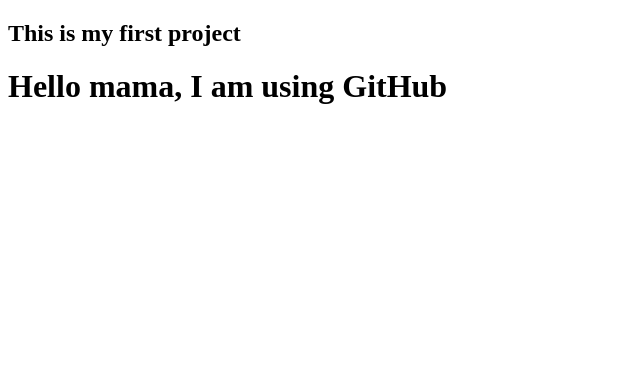
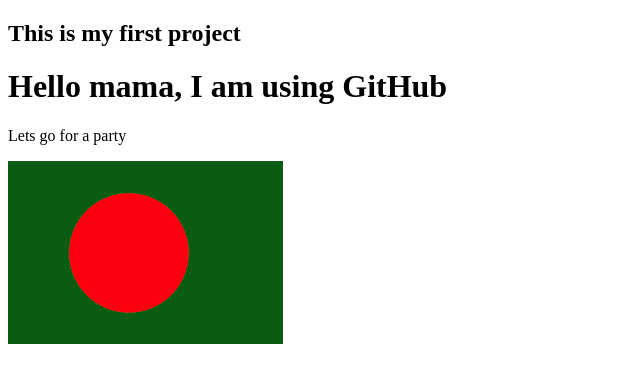
Before and after one commit to Sumaiya176/my-first-website, a plain HTML site: page index.html in a window 1280 px wide. Shown: the whole page, without its empty margins (0-640 px from the left). Drawn offline with Linux system fonts and the light colour scheme.

Commit message:
added a flag

```diff
--- a/index.html
+++ b/index.html
@@ -8,5 +8,8 @@
 <body>
     <h2>This is my first project</h2>
     <h1>Hello mama, I am using GitHub</h1>
+    <p>Lets go for a party</p>
+    <img src="flag.png">
+
 </body>
 </html>
```
Also changed, not shown: flag.png (added).
